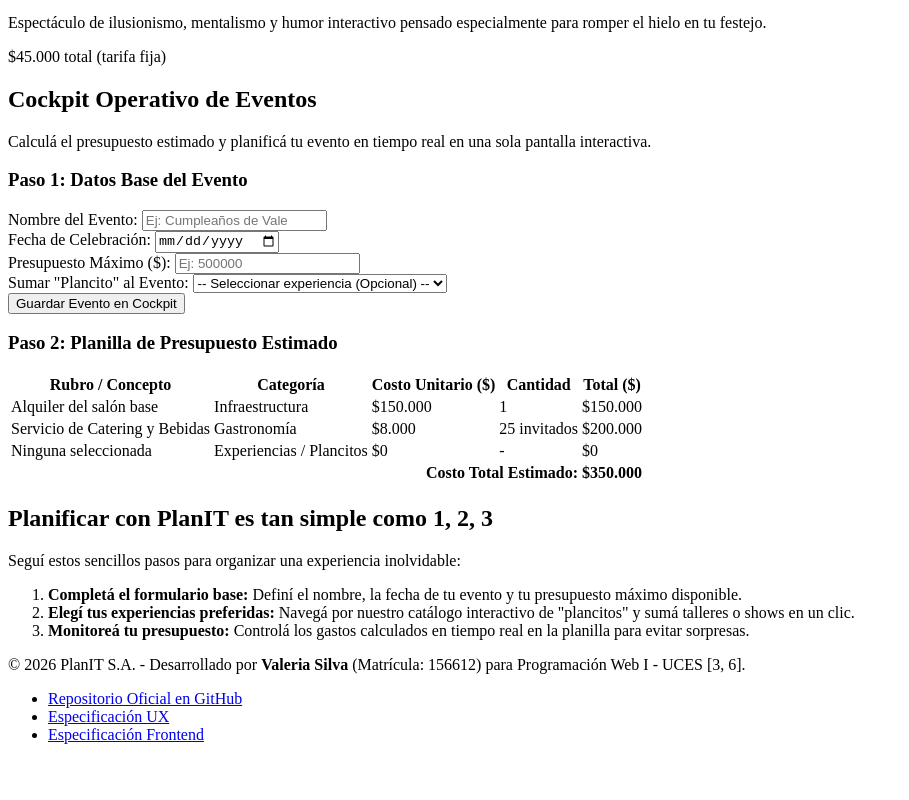
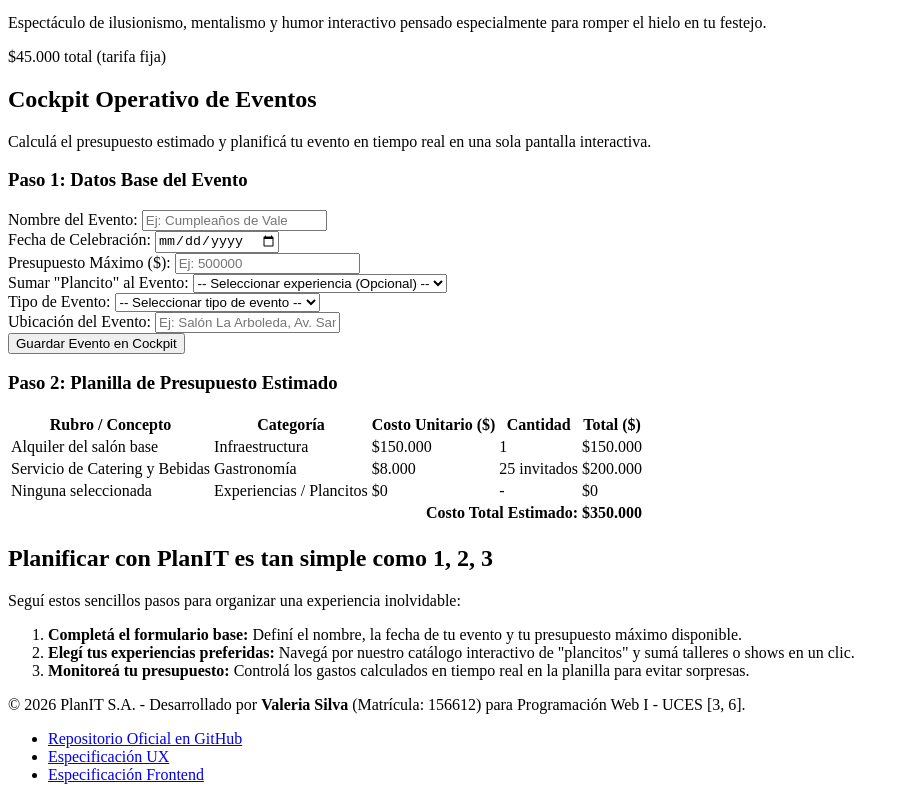
Before and after one commit to carolabenvenuto-uces/planit, a plain HTML site: page index.html in a window 1280 px wide. Shown: the part 656-1456 px from the top of the page, without its empty margins (0-909 px from the left). Before the commit the page ends 1416 px from the top, so only its background shows below. Drawn offline with Linux system fonts and the light colour scheme.

Commit message:
fix(frontend): agregar campos Tipo de evento y Ubicación al formulario según RC5

```diff
--- a/index.html
+++ b/index.html
@@ -127,6 +127,22 @@
                             </select>
                         </div>
 
+                        <div class="form-group">
+                            <label for="tipo-evento">Tipo de Evento:</label>
+                            <select id="tipo-evento" name="tipo_evento" required>
+                                <option value="">-- Seleccionar tipo de evento --</option>
+                                <option value="social">Social</option>
+                                <option value="corporativo">Corporativo</option>
+                                <option value="academico">Académico</option>
+                                <option value="otro">Otro</option>
+                            </select>
+                        </div>
+
+                        <div class="form-group">
+                            <label for="ubicacion">Ubicación del Evento:</label>
+                            <input type="text" id="ubicacion" name="ubicacion" placeholder="Ej: Salón La Arboleda, Av. Santa Fe 1234" required>
+                        </div>
+
                         <button type="submit" class="btn-submit">Guardar Evento en Cockpit</button>
                     </form>
                     <!-- FUTURO JS:
```
